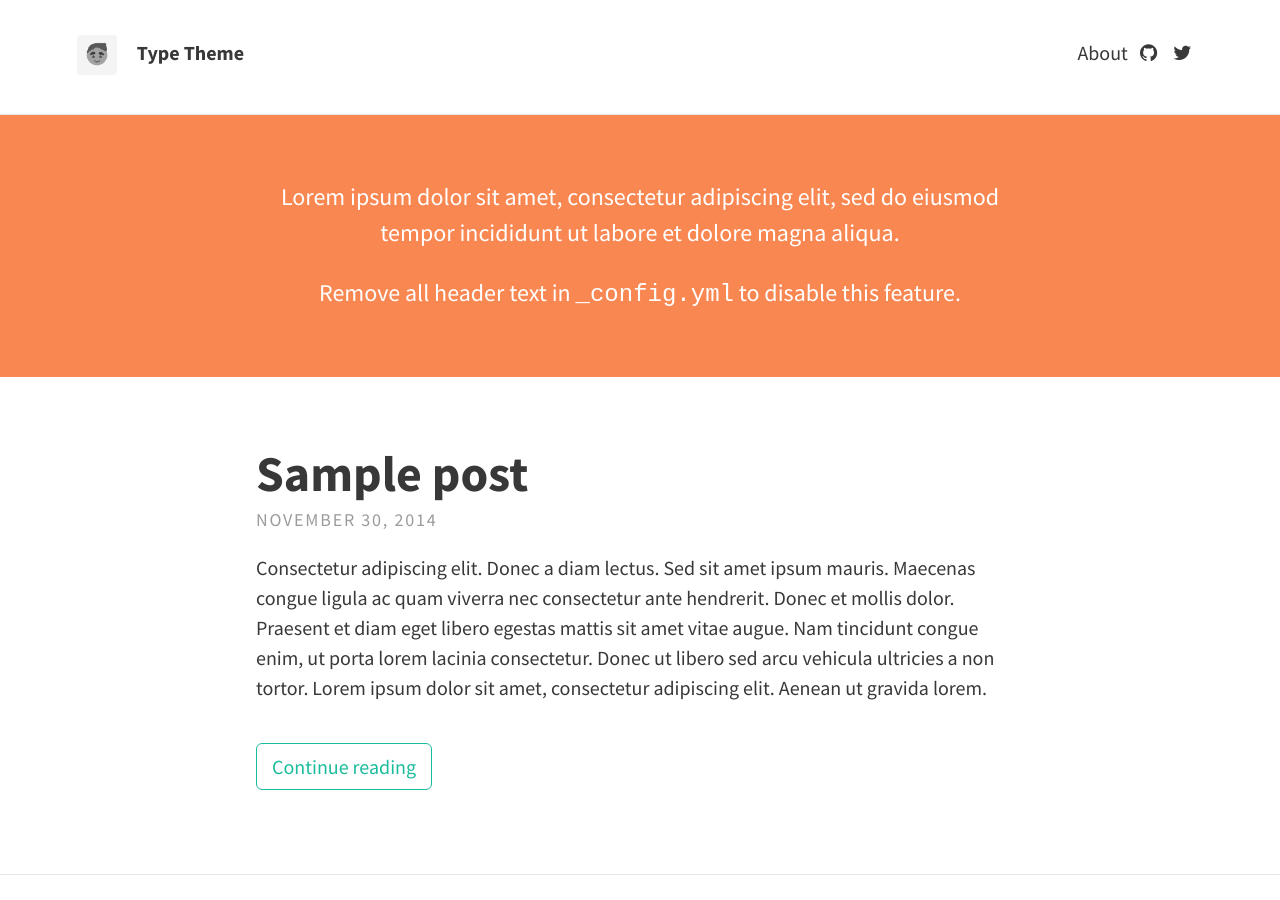
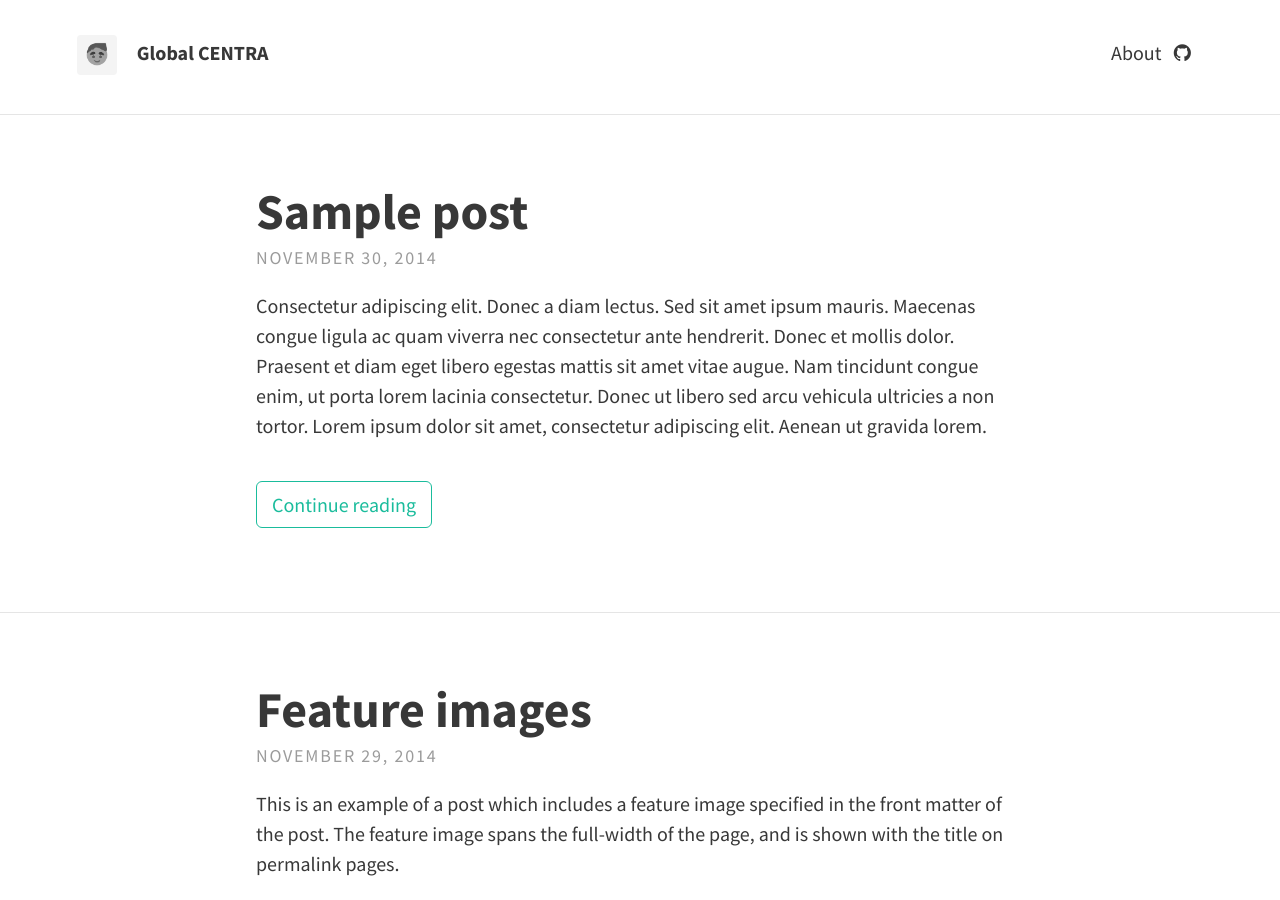
Before and after one commit to hmchou56/centra8, a Jekyll site: the page built from index.html, in a window 1280 px wide and 900 px high. Built offline with Jekyll 4.4.1, drawn with Linux system fonts in a browser that asks for light colours; nearby versions of some CDN libraries; the list of posts is cut into pages by our own code; some of the changed text lies outside the part shown.

Commit message:
Updated config to global centra

```diff
--- a/_config.yml
+++ b/_config.yml
@@ -1,24 +1,20 @@
 # SITE CONFIGURATION
 baseurl: "" # the subpath of your site, e.g. /blog/
-url: "http://example.com" # the base hostname & protocol for your site
+url: "http://www.globalcentra.org" # the base hostname & protocol for your site
 
 # THEME-SPECIFIC CONFIGURATION
 theme:
   # Meta
-  title: Type Theme
+  title: Global CENTRA
   avatar: avatar.png
   gravatar: # Email MD5 hash
-  description: "A website with blog posts and pages" # used by search engines
+  description: "Global Collaborations to Enable Transnational Cyberinfrastructure Applications" # used by search engines
 
   # Header and footer text
-  header_text: >
-     <p>Lorem ipsum dolor sit amet, consectetur adipiscing elit, sed do eiusmod tempor incididunt ut labore et dolore magna aliqua.</p>
-
-     <p>Remove all header text in <code>_config.yml</code> to disable this feature.</p>
+  header_text:
   header_text_feature_image:
   footer_text: >
-   Powered by <a href="http://jekyllrb.com">Jekyll</a> with <a href="https://rohanchandra.github.io/project/type/">Type Theme</a>
-
+   Except where otherwise noted, content on this site is licensed under the Creative Commons Attribution 4.0 International License. Copyright 2016 ACIS Lab
   # Icons
   rss: false
   email_address: # Full email address, e.g. "sam@example.com"
@@ -27,7 +23,7 @@
   dribbble:
   facebook:
   flickr:
-  github: "rohanchandra/type-theme"
+  github: "acislab"
   google_plus:
   instagram:
   linkedin:  # Full URL
@@ -37,7 +33,7 @@
   stack_exchange:  # Full URL
   steam:
   tumblr:
-  twitter: "twitter"
+  twitter:
   wordpress:
   youtube:
 
```
